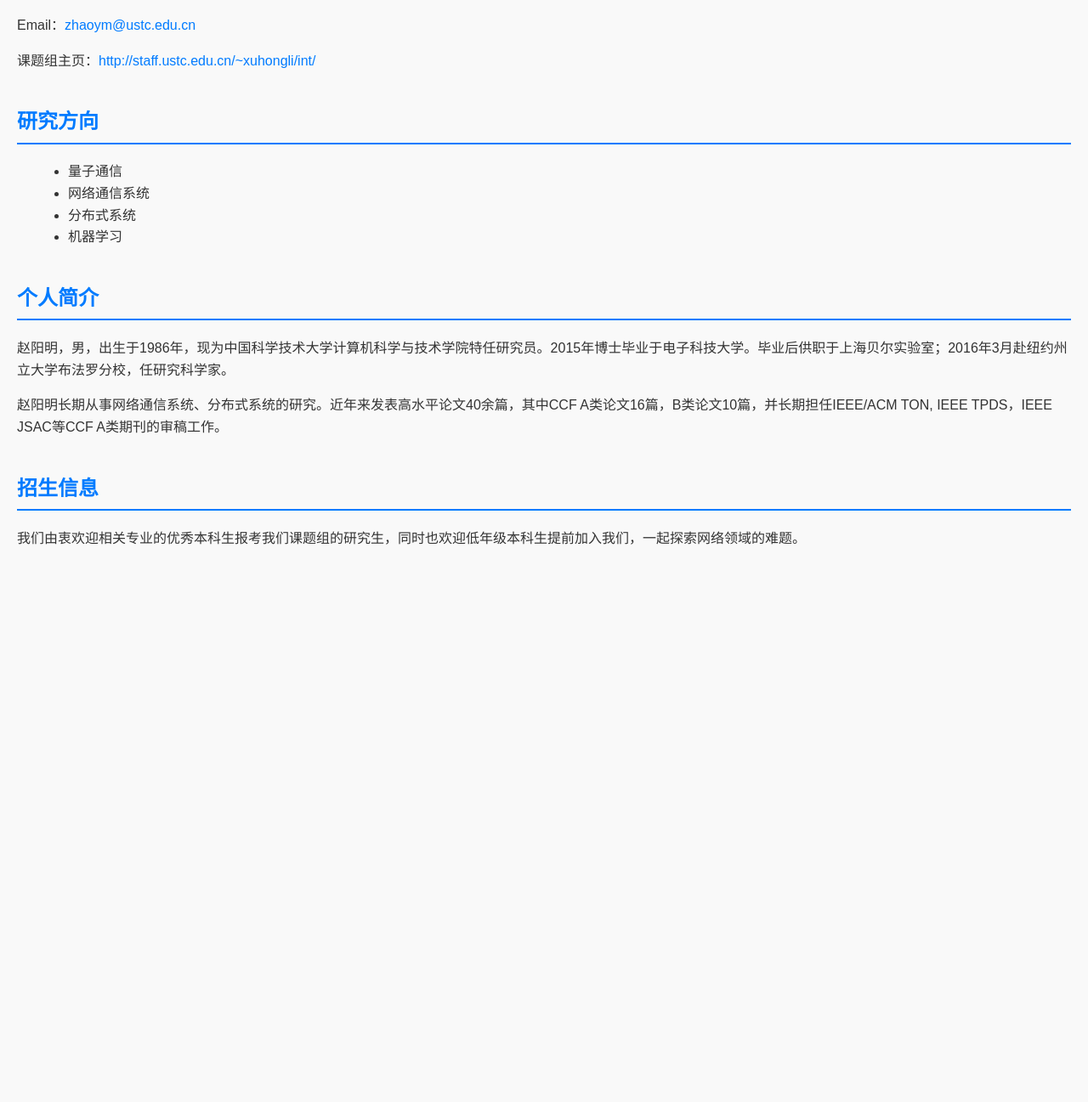
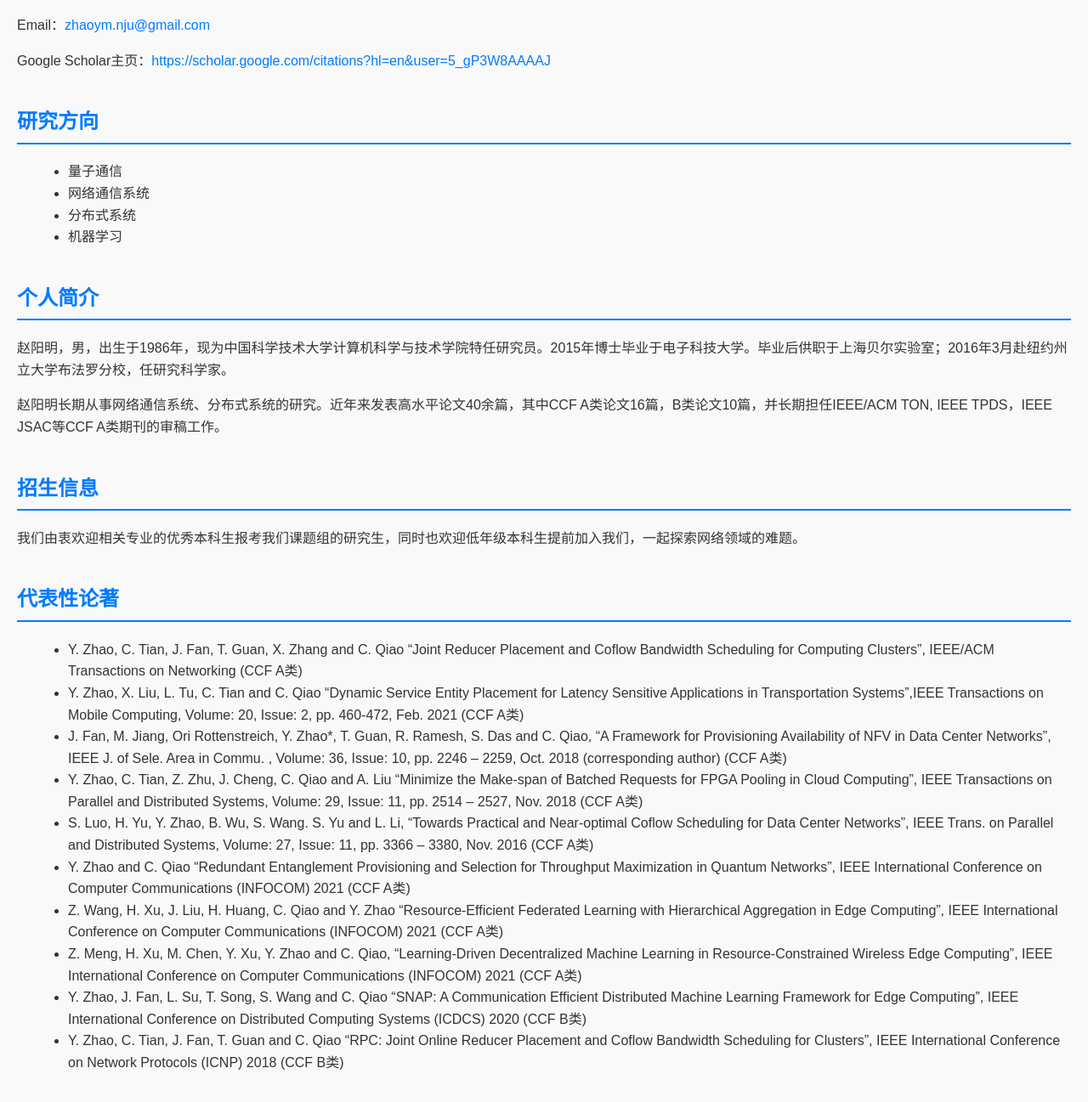
Before and after one commit to nju-zhaoym/home, a plain HTML site: page index.html in a window 1280 px wide. Shown: the part 219-1516 px from the top of the page at 85% size. Before the commit the page ends 905 px from the top, so only its background shows below. Drawn offline with Linux system fonts and the light colour scheme.

Commit message:
Update index.html

```diff
--- a/index.html
+++ b/index.html
@@ -54,8 +54,8 @@
 
     <section>
         <h2>联系方式</h2>
-        <p>Email：<a href="mailto:zhaoym@ustc.edu.cn">zhaoym@ustc.edu.cn</a></p>
-        <p>课题组主页：<a href="http://staff.ustc.edu.cn/~xuhongli/int/" target="_blank">http://staff.ustc.edu.cn/~xuhongli/int/</a></p>
+        <p>Email：<a href="mailto:zhaoym.nju@gmail.com">zhaoym.nju@gmail.com</a></p>
+        <p>Google Scholar主页：<a href="https://scholar.google.com/citations?hl=en&user=5_gP3W8AAAAJ" target="_blank">https://scholar.google.com/citations?hl=en&user=5_gP3W8AAAAJ</a></p>
     </section>
 
     <section>
@@ -78,5 +78,21 @@
         <h2>招生信息</h2>
         <p>我们由衷欢迎相关专业的优秀本科生报考我们课题组的研究生，同时也欢迎低年级本科生提前加入我们，一起探索网络领域的难题。</p>
     </section>
+
+    <section>
+        <h2>代表性论著</h2>
+        <ul>
+            <li>Y. Zhao, C. Tian, J. Fan, T. Guan, X. Zhang and C. Qiao “Joint Reducer Placement and Coflow Bandwidth Scheduling for Computing Clusters”, IEEE/ACM Transactions on Networking (CCF A类)</li>
+            <li>Y. Zhao, X. Liu, L. Tu, C. Tian and C. Qiao “Dynamic Service Entity Placement for Latency Sensitive Applications in Transportation Systems”,IEEE Transactions on Mobile Computing, Volume: 20, Issue: 2, pp. 460-472, Feb. 2021 (CCF A类)</li>
+            <li>J. Fan, M. Jiang, Ori Rottenstreich, Y. Zhao*, T. Guan, R. Ramesh, S. Das and C. Qiao, “A Framework for Provisioning Availability of NFV in Data Center Networks”, IEEE J. of Sele. Area in Commu. , Volume: 36, Issue: 10, pp. 2246 – 2259, Oct. 2018 (corresponding author) (CCF A类)</li>
+            <li>Y. Zhao, C. Tian, Z. Zhu, J. Cheng, C. Qiao and A. Liu “Minimize the Make-span of Batched Requests for FPGA Pooling in Cloud Computing”, IEEE Transactions on Parallel and Distributed Systems, Volume: 29, Issue: 11, pp. 2514 – 2527, Nov. 2018 (CCF A类)</li>
+            <li>S. Luo, H. Yu, Y. Zhao, B. Wu, S. Wang. S. Yu and L. Li, “Towards Practical and Near-optimal Coflow Scheduling for Data Center Networks”, IEEE Trans. on Parallel and Distributed Systems, Volume: 27, Issue: 11, pp. 3366 – 3380, Nov. 2016 (CCF A类)</li>
+            <li>Y. Zhao and C. Qiao “Redundant Entanglement Provisioning and Selection for Throughput Maximization in Quantum Networks”, IEEE International Conference on Computer Communications (INFOCOM) 2021 (CCF A类)</li>
+            <li>Z. Wang, H. Xu, J. Liu, H. Huang, C. Qiao and Y. Zhao “Resource-Efficient Federated Learning with Hierarchical Aggregation in Edge Computing”, IEEE International Conference on Computer Communications (INFOCOM) 2021 (CCF A类)</li>
+            <li>Z. Meng, H. Xu, M. Chen, Y. Xu, Y. Zhao and C. Qiao, “Learning-Driven Decentralized Machine Learning in Resource-Constrained Wireless Edge Computing”, IEEE International Conference on Computer Communications (INFOCOM) 2021 (CCF A类)</li>
+            <li>Y. Zhao, J. Fan, L. Su, T. Song, S. Wang and C. Qiao “SNAP: A Communication Efficient Distributed Machine Learning Framework for Edge Computing”, IEEE International Conference on Distributed Computing Systems (ICDCS) 2020 (CCF B类)</li>
+            <li>Y. Zhao, C. Tian, J. Fan, T. Guan and C. Qiao “RPC: Joint Online Reducer Placement and Coflow Bandwidth Scheduling for Clusters”, IEEE International Conference on Network Protocols (ICNP) 2018 (CCF B类)</li>
+        </ul>
+    </section>
 </body>
 </html>
```
